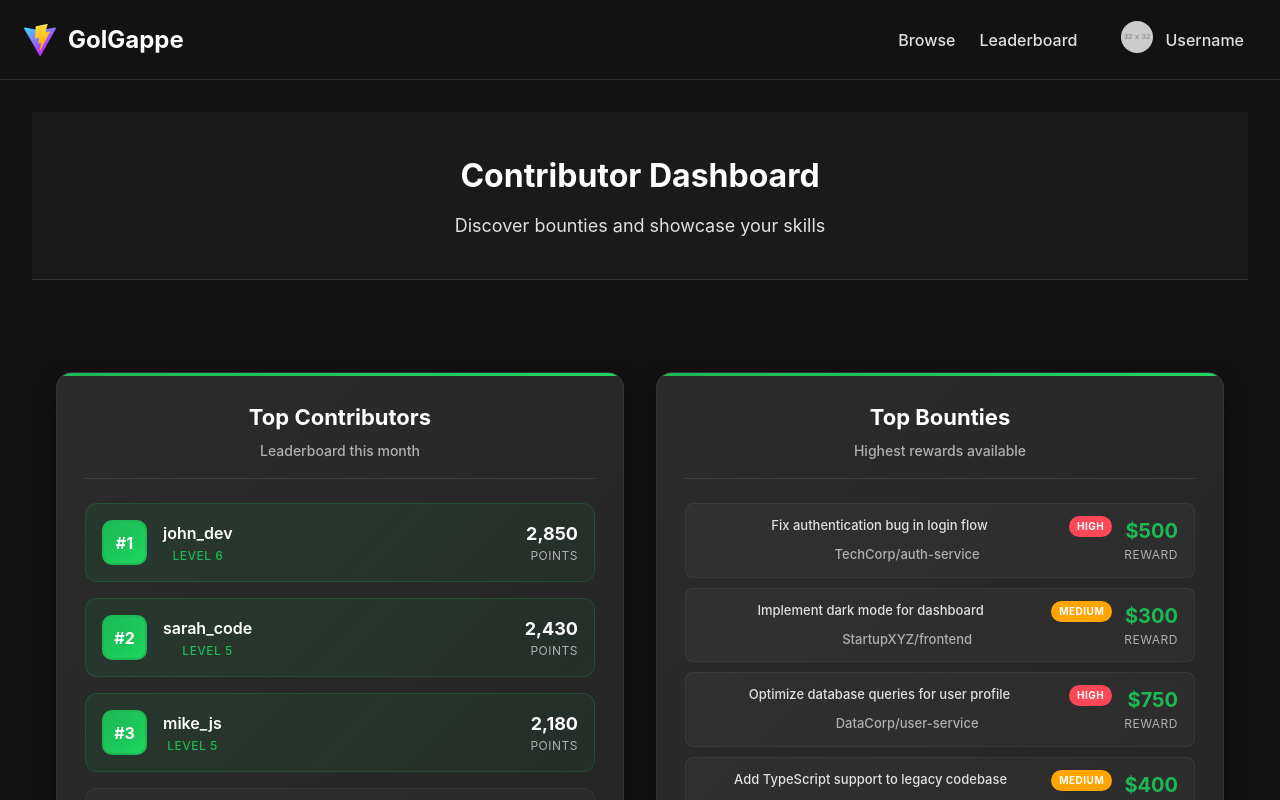
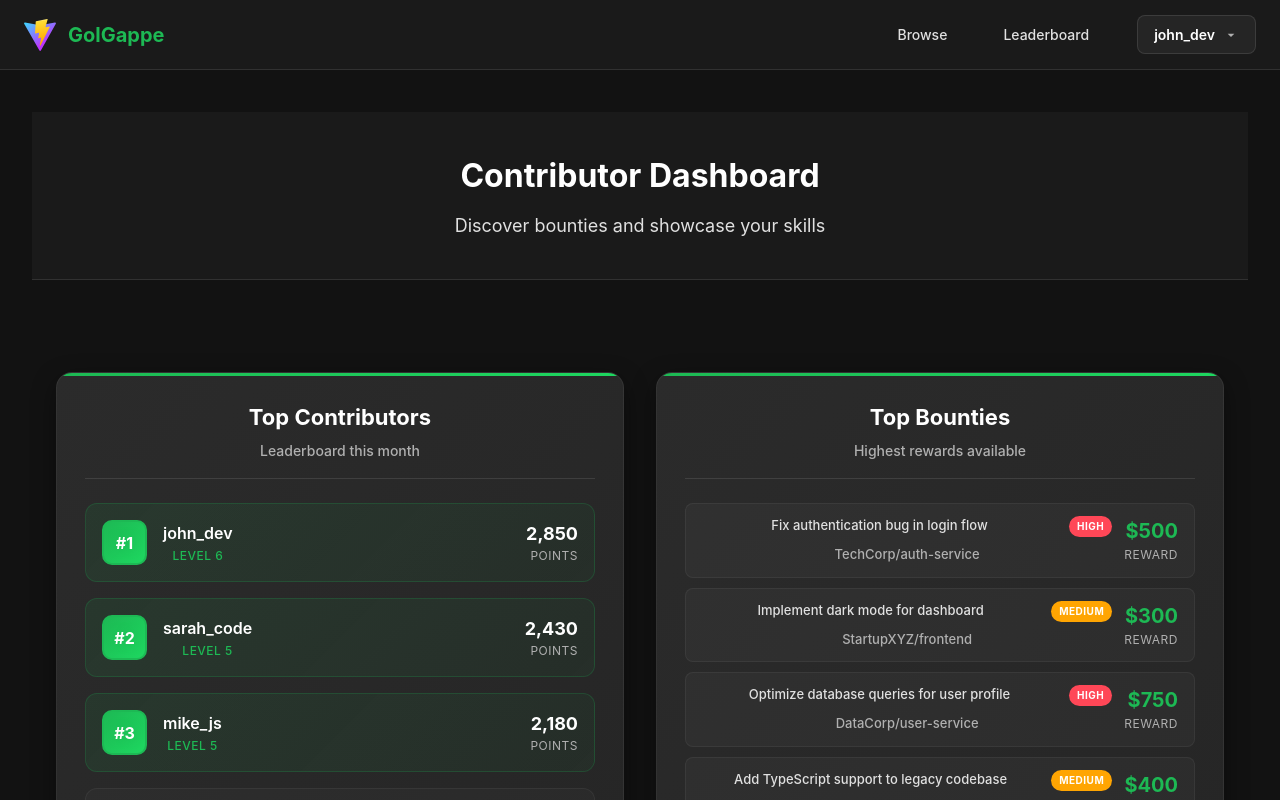
Before and after one commit to AadiSingh0805/ETH-Global-25-GolGappe, a React app in the folder frontend/: page /contributor/dashboard in a window 1280 px wide. Shown: the top 800 px of the page. Built offline with nearby package versions, Linux system fonts and the light colour scheme; the HTML template or start-up script is replaced by a standard one.

Commit message:
Navbar UI update

```diff
--- a/frontend/src/components/Navbar/Navbar.css
+++ b/frontend/src/components/Navbar/Navbar.css
@@ -1,23 +1,22 @@
 .navbar {
+  background-color: #1a1a1a;
+  border-bottom: 1px solid rgba(255, 255, 255, 0.1);
+  padding: 0 24px;
   position: fixed;
   top: 0;
   left: 0;
   right: 0;
-  height: 80px;
-  background-color: #121212;
-  border-bottom: 1px solid rgba(255, 255, 255, 0.1);
   z-index: 1000;
-  backdrop-filter: blur(10px);
+  height: 70px;
 }
 
 .navbar-container {
-  display: flex;
-  justify-content: space-between;
-  align-items: center;
-  height: 100%;
   max-width: 1400px;
   margin: 0 auto;
-  padding: 0 24px;
+  height: 100%;
+  display: flex;
+  align-items: center;
+  justify-content: space-between;
 }
 
 .navbar-left {
@@ -29,6 +28,12 @@
   display: flex;
   align-items: center;
   gap: 12px;
+  cursor: pointer;
+  transition: transform 0.2s ease;
+}
+
+.navbar-logo:hover {
+  transform: scale(1.05);
 }
 
 .logo-icon {
@@ -37,9 +42,9 @@
 }
 
 .app-name {
-  font-size: 24px;
+  font-size: 20px;
   font-weight: 700;
-  color: #ffffff;
+  color: #1DB954;
 }
 
 .navbar-right {
@@ -55,50 +60,234 @@
 
 .nav-link {
   color: #e0e0e0;
+  text-decoration: none;
   font-weight: 500;
-  font-size: 16px;
-  transition: color 0.25s;
+  font-size: 14px;
+  padding: 8px 16px;
+  border-radius: 6px;
+  transition: all 0.3s ease;
 }
 
 .nav-link:hover {
   color: #1DB954;
+  background-color: rgba(29, 185, 84, 0.1);
 }
 
 .profile-section {
+  position: relative;
+}
+
+.profile-dropdown {
+  display: flex;
+  align-items: center;
+  gap: 8px;
+  padding: 8px 16px;
+  border-radius: 8px;
+  background-color: rgba(255, 255, 255, 0.05);
+  border: 1px solid rgba(255, 255, 255, 0.1);
+  cursor: pointer;
+  transition: all 0.3s ease;
+}
+
+.profile-dropdown:hover {
+  background-color: rgba(255, 255, 255, 0.08);
+  border-color: rgba(29, 185, 84, 0.3);
+}
+
+.username {
+  color: #ffffff;
+  font-weight: 600;
+  font-size: 14px;
+}
+
+.dropdown-arrow {
+  color: #b0b0b0;
+  transition: transform 0.3s ease;
+}
+
+.dropdown-arrow.open {
+  transform: rotate(180deg);
+  color: #1DB954;
+}
+
+.dropdown-overlay {
+  position: fixed;
+  top: 0;
+  left: 0;
+  right: 0;
+  bottom: 0;
+  z-index: 999;
+  background: transparent;
+}
+
+.dropdown-menu {
+  position: absolute;
+  top: calc(100% + 8px);
+  right: 0;
+  background: linear-gradient(135deg, #2b2b2b 0%, #252525 100%);
+  border: 1px solid rgba(255, 255, 255, 0.1);
+  border-radius: 12px;
+  min-width: 280px;
+  box-shadow: 0 12px 32px rgba(0, 0, 0, 0.5);
+  z-index: 1001;
+  overflow: hidden;
+  animation: dropdownSlideIn 0.2s ease-out;
+}
+
+@keyframes dropdownSlideIn {
+  from {
+    opacity: 0;
+    transform: translateY(-8px);
+  }
+  to {
+    opacity: 1;
+    transform: translateY(0);
+  }
+}
+
+.dropdown-header {
+  padding: 20px;
+  background: linear-gradient(135deg, rgba(29, 185, 84, 0.1), rgba(29, 185, 84, 0.05));
+  border-bottom: 1px solid rgba(255, 255, 255, 0.1);
+}
+
+.user-info {
+  display: flex;
+  flex-direction: column;
+  gap: 4px;
+}
+
+.display-name {
+  color: #ffffff;
+  font-weight: 700;
+  font-size: 16px;
+}
+
+.user-level {
+  color: #1DB954;
+  font-size: 12px;
+  font-weight: 600;
+  text-transform: uppercase;
+  letter-spacing: 0.5px;
+}
+
+.dropdown-divider {
+  height: 1px;
+  background: rgba(255, 255, 255, 0.1);
+  margin: 0;
+}
+
+.dropdown-items {
+  padding: 8px 0;
+}
+
+.dropdown-item {
   display: flex;
   align-items: center;
   gap: 12px;
+  padding: 12px 20px;
+  color: #e0e0e0;
+  text-decoration: none;
+  font-size: 14px;
+  font-weight: 500;
+  transition: all 0.2s ease;
   cursor: pointer;
-  padding: 8px 12px;
-  border-radius: 20px;
-  transition: background-color 0.25s;
+  border: none;
+  background: none;
+  width: 100%;
+  text-align: left;
 }
 
-.profile-section:hover {
-  background-color: rgba(255, 255, 255, 0.1);
+.dropdown-item:hover {
+  background-color: rgba(29, 185, 84, 0.1);
+  color: #1DB954;
+  padding-left: 24px;
 }
 
-.profile-avatar img {
-  width: 32px;
-  height: 32px;
-  border-radius: 50%;
+.dropdown-item svg {
+  color: #b0b0b0;
+  transition: color 0.2s ease;
+  flex-shrink: 0;
 }
 
-.username {
-  font-weight: 500;
-  color: #e0e0e0;
+.dropdown-item:hover svg {
+  color: #1DB954;
+}
+
+.dropdown-item.sign-out {
+  margin-top: 4px;
+  color: #ff4757;
+}
+
+.dropdown-item.sign-out:hover {
+  background-color: rgba(255, 71, 87, 0.1);
+  color: #ff4757;
+}
+
+.dropdown-item.sign-out:hover svg {
+  color: #ff4757;
+}
+
+.dropdown-item.sign-out svg {
+  color: #ff6b6b;
 }
 
 @media (max-width: 768px) {
-  .navbar-container {
+  .navbar {
     padding: 0 16px;
   }
 
+  .navbar-right {
+    gap: 16px;
+  }
+
+  .navbar-links {
+    gap: 16px;
+  }
+
+  .nav-link {
+    padding: 6px 12px;
+    font-size: 13px;
+  }
+
+  .username {
+    font-size: 13px;
+  }
+
+  .dropdown-menu {
+    min-width: 260px;
+    right: -8px;
+  }
+}
+
+@media (max-width: 480px) {
   .navbar-links {
     display: none;
   }
 
   .app-name {
-    font-size: 20px;
+    font-size: 18px;
+  }
+
+  .logo-icon {
+    width: 28px;
+    height: 28px;
+  }
+
+  .dropdown-menu {
+    min-width: 240px;
+    right: -16px;
+  }
+
+  .dropdown-header {
+    padding: 16px;
+  }
+
+  .dropdown-item {
+    padding: 10px 16px;
+  }
+
+  .dropdown-item:hover {
+    padding-left: 20px;
   }
 }
--- a/frontend/src/components/Navbar/Navbar.jsx
+++ b/frontend/src/components/Navbar/Navbar.jsx
@@ -1,6 +1,19 @@
+import { useState } from 'react'
 import './Navbar.css'
 
 const Navbar = () => {
+  const [isDropdownOpen, setIsDropdownOpen] = useState(false)
+
+  const toggleDropdown = () => {
+    setIsDropdownOpen(!isDropdownOpen)
+  }
+
+  const handleSignOut = () => {
+    // Add sign out logic here
+    console.log('Signing out...')
+    setIsDropdownOpen(false)
+  }
+
   return (
     <nav className="navbar">
       <div className="navbar-container">
@@ -16,13 +29,94 @@ const Navbar = () => {
             <a href="#" className="nav-link">Leaderboard</a>
           </div>
           <div className="profile-section">
-            <div className="profile-avatar">
-              <img src="https://via.placeholder.com/32x32/1DB954/FFFFFF?text=U" alt="Profile" />
+            <div className="profile-dropdown" onClick={toggleDropdown}>
+              <span className="username">john_dev</span>
+              <svg
+                className={`dropdown-arrow ${isDropdownOpen ? 'open' : ''}`}
+                width="16"
+                height="16"
+                fill="currentColor"
+                viewBox="0 0 24 24"
+              >
+                <path d="M7 10l5 5 5-5z"/>
+              </svg>
             </div>
-            <span className="username">Username</span>
+
+            {isDropdownOpen && (
+              <div className="dropdown-menu">
+                <div className="dropdown-header">
+                  <div className="user-info">
+                    <span className="display-name">john_dev</span>
+                    <span className="user-level">Level 6 • 2,850 pts</span>
+                  </div>
+                </div>
+
+                <div className="dropdown-divider"></div>
+
+                <div className="dropdown-items">
+                  <a href="#" className="dropdown-item">
+                    <svg width="18" height="18" fill="currentColor" viewBox="0 0 24 24">
+                      <path d="M12 2C6.48 2 2 6.48 2 12s4.48 10 10 10 10-4.48 10-10S17.52 2 12 2zm-2 15l-5-5 1.41-1.41L10 14.17l7.59-7.59L19 8l-9 9z"/>
+                    </svg>
+                    <span>My Profile</span>
+                  </a>
+
+                  <a href="#" className="dropdown-item">
+                    <svg width="18" height="18" fill="currentColor" viewBox="0 0 24 24">
+                      <path d="M19 3H5c-1.1 0-2 .9-2 2v14c0 1.1.9 2 2 2h14c1.1 0 2-.9 2-2V5c0-1.1-.9-2-2-2zm-7 3c1.93 0 3.5 1.57 3.5 3.5S13.93 13 12 13s-3.5-1.57-3.5-3.5S10.07 6 12 6zm7 13H5v-.23c0-.62.28-1.20.76-1.58C7.47 15.82 9.64 15 12 15s4.53.82 6.24 2.19c.48.38.76.96.76 1.58V19z"/>
+                    </svg>
+                    <span>My Submissions</span>
+                  </a>
+
+                  <a href="#" className="dropdown-item">
+                    <svg width="18" height="18" fill="currentColor" viewBox="0 0 24 24">
+                      <path d="M12 2l3.09 6.26L22 9.27l-5 4.87 1.18 6.88L12 17.77l-6.18 3.25L7 14.14 2 9.27l6.91-1.01L12 2z"/>
+                    </svg>
+                    <span>My Achievements</span>
+                  </a>
+
+                  <a href="#" className="dropdown-item">
+                    <svg width="18" height="18" fill="currentColor" viewBox="0 0 24 24">
+                      <path d="M11.8 10.9c-2.27-.59-3-1.2-3-2.15 0-1.09 1.01-1.85 2.7-1.85 1.78 0 2.44.85 2.5 2.1h2.21c-.07-1.72-1.12-3.3-3.21-3.81V3h-3v2.16c-1.94.42-3.5 1.68-3.5 3.61 0 2.31 1.91 3.46 4.7 4.13 2.5.6 3 1.48 3 2.41 0 .69-.49 1.79-2.7 1.79-2.06 0-2.87-.92-2.98-2.1h-2.2c.12 2.19 1.76 3.42 3.68 3.83V21h3v-2.15c1.95-.37 3.5-1.5 3.5-3.55 0-2.84-2.43-3.81-4.7-4.4z"/>
+                    </svg>
+                    <span>Earnings</span>
+                  </a>
+
+                  <div className="dropdown-divider"></div>
+
+                  <a href="#" className="dropdown-item">
+                    <svg width="18" height="18" fill="currentColor" viewBox="0 0 24 24">
+                      <path d="M19.14,12.94c0.04-0.3,0.06-0.61,0.06-0.94c0-0.32-0.02-0.64-0.07-0.94l2.03-1.58c0.18-0.14,0.23-0.41,0.12-0.61 l-1.92-3.32c-0.12-0.22-0.37-0.29-0.59-0.22l-2.39,0.96c-0.5-0.38-1.03-0.7-1.62-0.94L14.4,2.81c-0.04-0.24-0.24-0.41-0.48-0.41 h-3.84c-0.24,0-0.43,0.17-0.47,0.41L9.25,5.35C8.66,5.59,8.12,5.92,7.63,6.29L5.24,5.33c-0.22-0.08-0.47,0-0.59,0.22L2.74,8.87 C2.62,9.08,2.66,9.34,2.86,9.48l2.03,1.58C4.84,11.36,4.8,11.69,4.8,12s0.02,0.64,0.07,0.94l-2.03,1.58 c-0.18,0.14-0.23,0.41-0.12,0.61l1.92,3.32c0.12,0.22,0.37,0.29,0.59,0.22l2.39-0.96c0.5,0.38,1.03,0.7,1.62,0.94l0.36,2.54 c0.05,0.24,0.24,0.41,0.48,0.41h3.84c0.24,0,0.44-0.17,0.47-0.41l0.36-2.54c0.59-0.24,1.13-0.56,1.62-0.94l2.39,0.96 c0.22,0.08,0.47,0,0.59-0.22l1.92-3.32c0.12-0.22,0.07-0.47-0.12-0.61L19.14,12.94z M12,15.6c-1.98,0-3.6-1.62-3.6-3.6 s1.62-3.6,3.6-3.6s3.6,1.62,3.6,3.6S13.98,15.6,12,15.6z"/>
+                    </svg>
+                    <span>Settings</span>
+                  </a>
+
+                  <a href="#" className="dropdown-item">
+                    <svg width="18" height="18" fill="currentColor" viewBox="0 0 24 24">
+                      <path d="M11 18h2v-2h-2v2zm1-16C6.48 2 2 6.48 2 12s4.48 10 10 10 10-4.48 10-10S17.52 2 12 2zm-2 15h4v-2H10v2zm0-4h4v-6H10v6z"/>
+                    </svg>
+                    <span>Help & Support</span>
+                  </a>
+                </div>
+
+                <div className="dropdown-divider"></div>
+
+                <button className="dropdown-item sign-out" onClick={handleSignOut}>
+                  <svg width="18" height="18" fill="currentColor" viewBox="0 0 24 24">
+                    <path d="M17 7l-1.41 1.41L18.17 11H8v2h10.17l-2.58 2.59L17 17l5-5zM4 5h8V3H4c-1.1 0-2 .9-2 2v14c0 1.1.9 2 2 2h8v-2H4V5z"/>
+                  </svg>
+                  <span>Sign Out</span>
+                </button>
+              </div>
+            )}
           </div>
         </div>
       </div>
+
+      {/* Overlay to close dropdown when clicking outside */}
+      {isDropdownOpen && (
+        <div className="dropdown-overlay" onClick={() => setIsDropdownOpen(false)}></div>
+      )}
     </nav>
   )
 }
```
